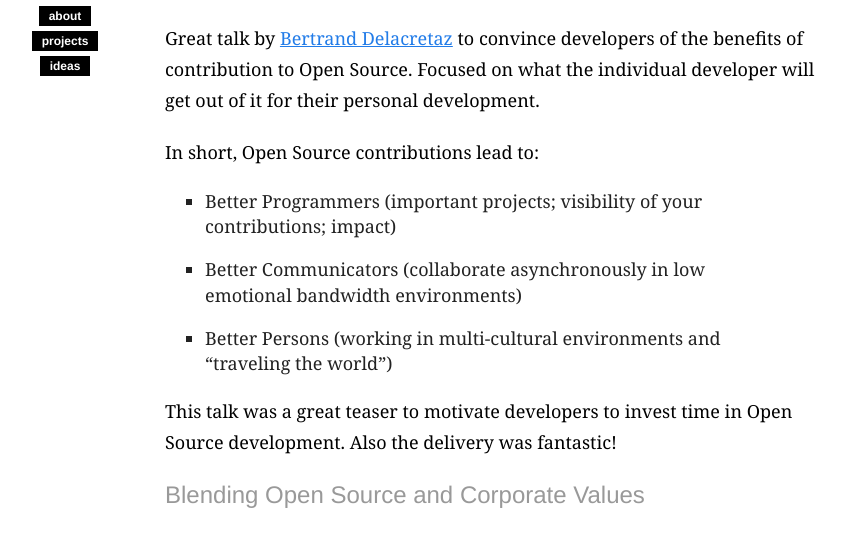
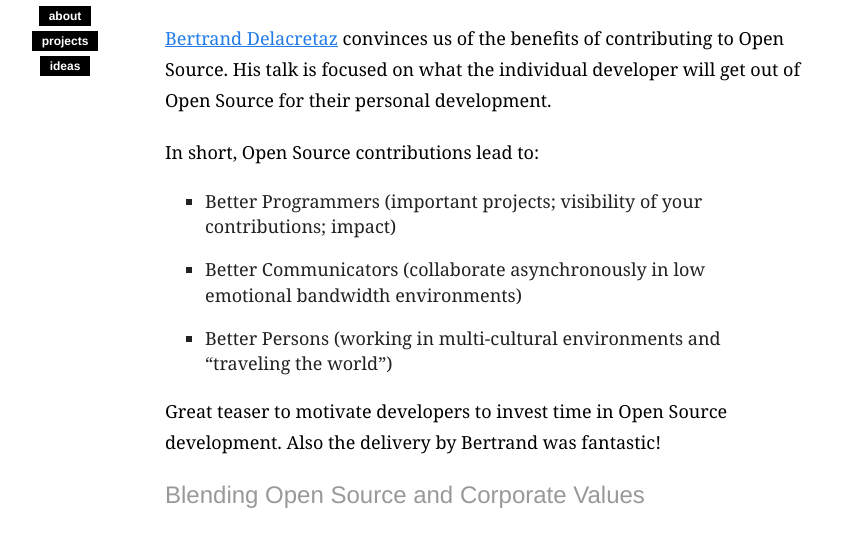
Before and after one commit to spier/spier.github.io, a Jekyll site: the page built from _posts/2020-04-03-biases-busted-at-foss-backstage-2020.md, in a window 1280 px wide and 1400 px high, scrolled down 2761 px, cut to the strip 234-767 px from the top of the window. Shown: the whole strip, without its empty margins (35-881 px from the left). Built offline with Jekyll 4.4.1, drawn with Linux system fonts in a browser that asks for light colours; nearby versions of some CDN libraries; a script that is not in the unit is left out; comment, search, counter and statistics services are not loaded; some of the changed text lies outside the part shown.

Commit message:
squeezing the fat

```diff
--- a/_posts/2020-04-03-biases-busted-at-foss-backstage-2020.md
+++ b/_posts/2020-04-03-biases-busted-at-foss-backstage-2020.md
@@ -38,7 +38,7 @@ Other notes from this talk that need further unpacking (for me):
 
 <iframe width="650" height="365" src="https://www.youtube.com/embed/F0SmiQ3SF6Q" frameborder="0" allow="accelerometer; autoplay; encrypted-media; gyroscope; picture-in-picture" allowfullscreen></iframe>
 
-Great talk by [Bertrand Delacretaz][bertrand-delacretaz] to convince developers of the benefits of contribution to Open Source. Focused on what the individual developer will get out of it for their personal development.
+[Bertrand Delacretaz][bertrand-delacretaz] convinces us of the benefits of contributing to Open Source. His talk is focused on what the individual developer will get out of Open Source for their personal development.
 
 In short, Open Source contributions lead to:
 
@@ -46,7 +46,7 @@ In short, Open Source contributions lead to:
 - Better Communicators (collaborate asynchronously in low emotional bandwidth environments)
 - Better Persons (working in multi-cultural environments and “traveling the world”)
 
-This talk was a great teaser to motivate developers to invest time in Open Source development. Also the delivery was fantastic!
+Great teaser to motivate developers to invest time in Open Source development. Also the delivery by Bertrand was fantastic!
 
 ### Blending Open Source and Corporate Values
 
```
Also changed, not shown: other parts of _posts/2020-04-03-biases-busted-at-foss-backstage-2020.md (+3 -1 lines).
